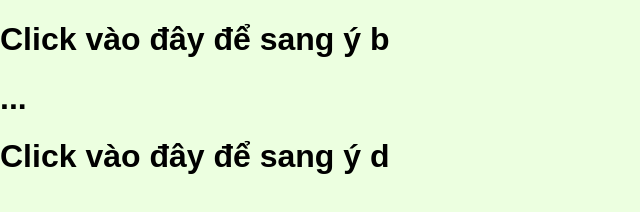
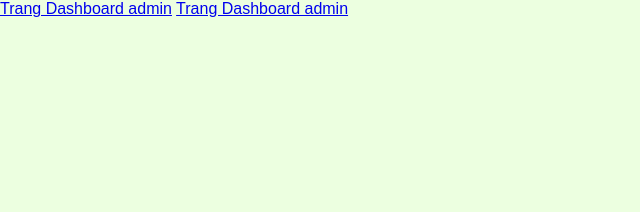
Before and after one commit to dangnguyen2311/-_b_d_ph-n_Admin.github.io, a plain HTML site: page index.html in a window 1280 px wide. Shown: the whole page, without its empty margins (0-640 px from the left). Drawn offline with Linux system fonts and the light colour scheme; files that its build step writes are made by us from their sources.

Commit message:
Update index.html

```diff
--- a/index.html
+++ b/index.html
@@ -9,9 +9,8 @@
 
 </head>
 <body>
-    <h1 link="https://dangnguyen2311.github.io/-_b_d_ph-n_Admin.github.io/Dashboard%20admin/Dashboard%20admin.html"> Click vào đây để sang ý b</h1>
-    <h1>...</h1>
-    <h1 link="https://dangnguyen2311.github.io/-_b_d_ph-n_Admin.github.io/Th%E1%BB%91ng%20k%C3%AA/Th%E1%BB%91ng%20k%C3%AA.html"> Click vào đây để sang ý d</h1>
+    <a href="https://dangnguyen2311.github.io/-_b_d_ph-n_Admin.github.io/Dashboard%20admin/Dashboard%20admin.html"> Trang Dashboard admin</a>
+    <a href="https://dangnguyen2311.github.io/-_b_d_ph-n_Admin.github.io/Th%E1%BB%91ng%20k%C3%AA/Th%E1%BB%91ng%20k%C3%AA.html"> Trang Dashboard admin</a>
 
 </body>
 </html>
```
